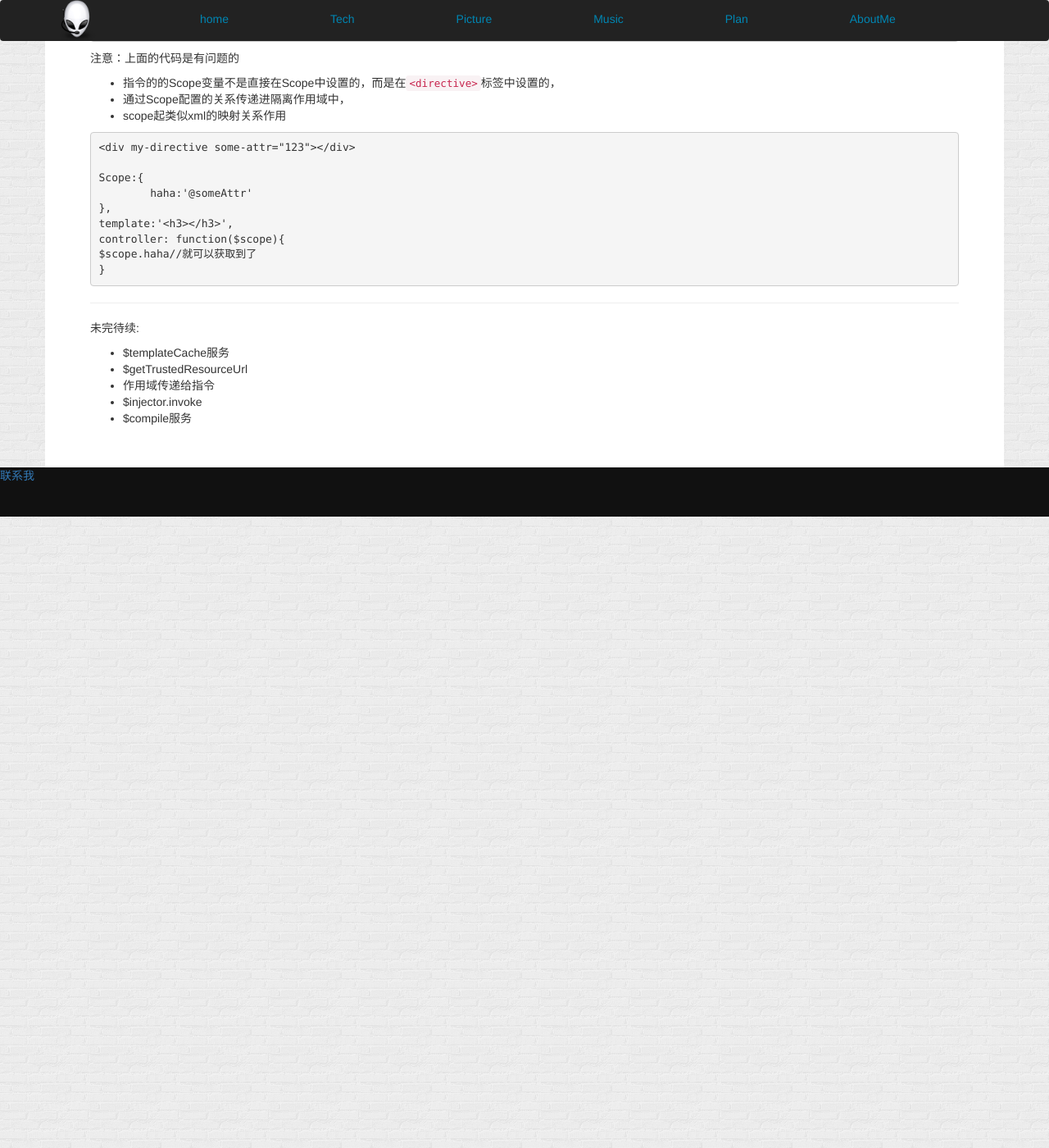
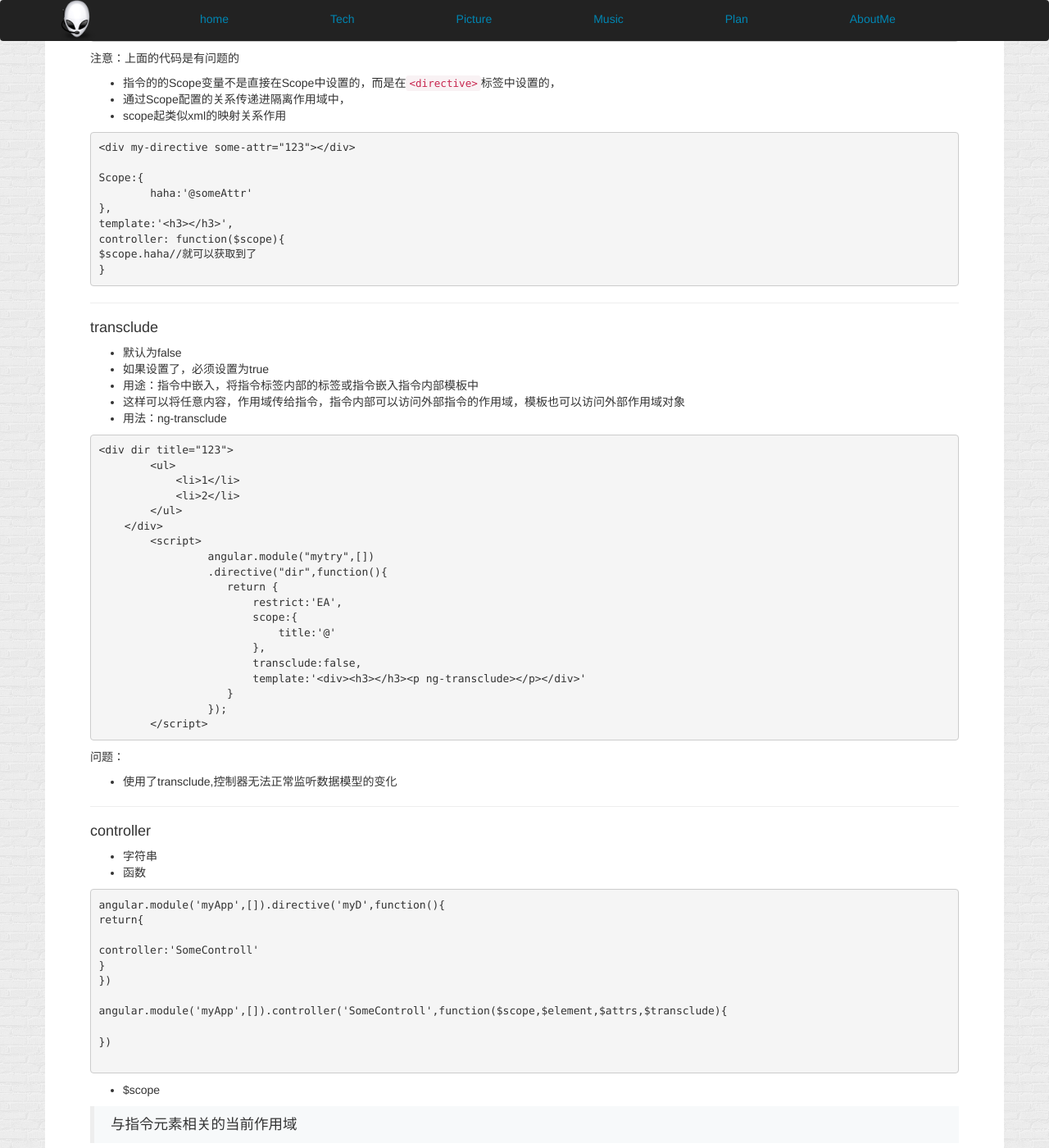
Before and after one commit to GeorageLiang/georageliang.github.com, a Jekyll site: the page built from md/angular4.md, in a window 1280 px wide and 1400 px high, scrolled down 3165 px. Shown: the whole window at 82% size. Built offline with Jekyll 4.4.1, drawn with Linux system fonts in a browser that asks for light colours; Markdown is read by kramdown in place of the engine named in the settings; comment, search, counter and statistics services are not loaded; some of the changed text lies outside the part shown.

Commit message:
Update angular4.md

````diff
--- a/md/angular4.md
+++ b/md/angular4.md
@@ -208,6 +208,87 @@ $scope.haha//就可以获取到了
 
 ---
 
+####transclude
+
+- 默认为false
+- 如果设置了，必须设置为true
+- 用途：指令中嵌入，将指令标签内部的标签或指令嵌入指令内部模板中
+- 这样可以将任意内容，作用域传给指令，指令内部可以访问外部指令的作用域，模板也可以访问外部作用域对象
+- 用法：ng-transclude
+
+```
+<div dir title="123">
+        <ul>
+            <li>1</li>
+            <li>2</li>
+        </ul>
+    </div>
+        <script>
+                 angular.module("mytry",[])
+                 .directive("dir",function(){
+                    return {
+                        restrict:'EA',
+                        scope:{
+                            title:'@'
+                        },
+                        transclude:false,
+                        template:'<div><h3>{{title}}</h3><p ng-transclude></p></div>'
+                    }
+                 });
+        </script>
+```
+
+问题：
+- 使用了transclude,控制器无法正常监听数据模型的变化
+
+---
+
+####controller
+
+- 字符串
+- 函数
+
+```
+angular.module('myApp',[]).directive('myD',function(){
+return{
+
+controller:'SomeControll'
+}
+})
+
+angular.module('myApp',[]).controller('SomeControll',function($scope,$element,$attrs,$transclude){
+
+})
+
+```
+
+- $scope
+
+> 与指令元素相关的当前作用域
+
+- $element
+
+> 当前指令对应的元素
+
+- atts
+
+> 由当前属性组成的对象
+
+```
+<div id="s" class="e"></div>
+
+{
+id:"s",
+class:"e"
+}
+```
+
+- $trusclude
+
+>
+
+
+---
 
 未完待续:
 
````
